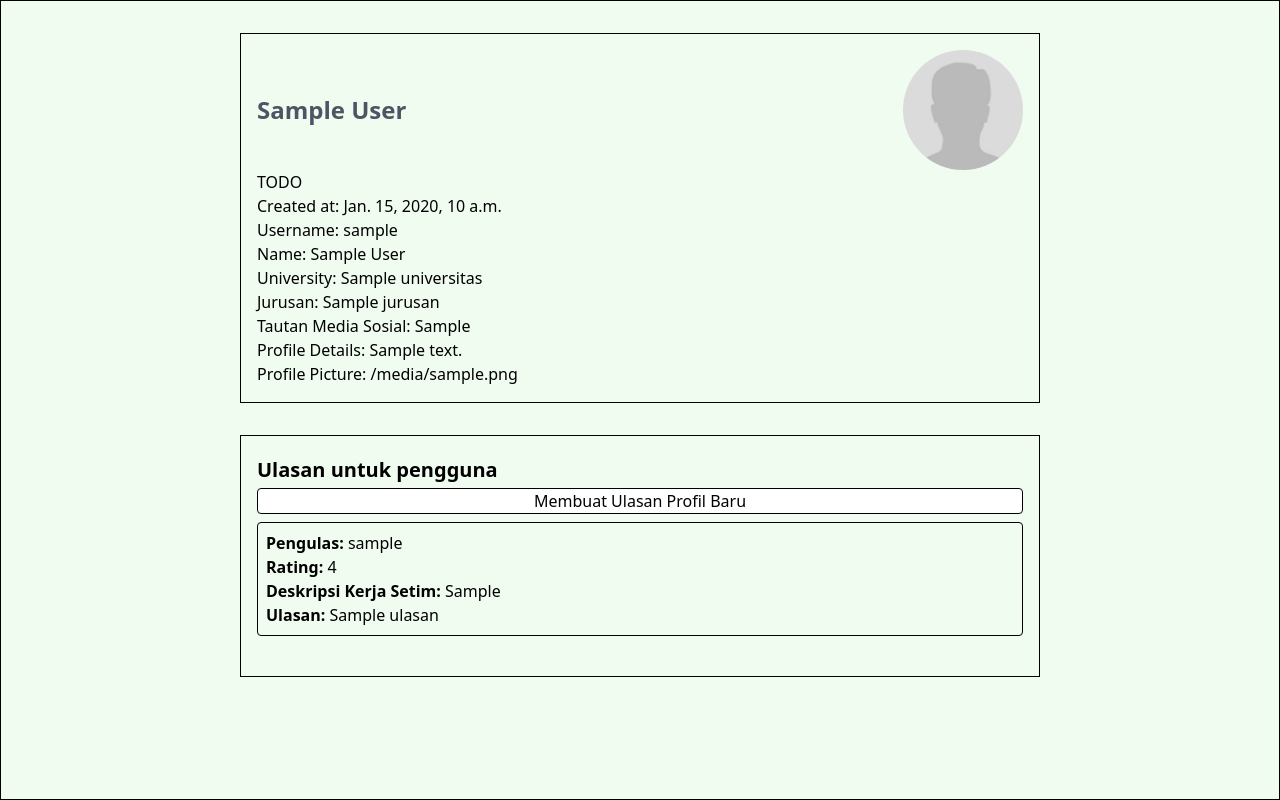
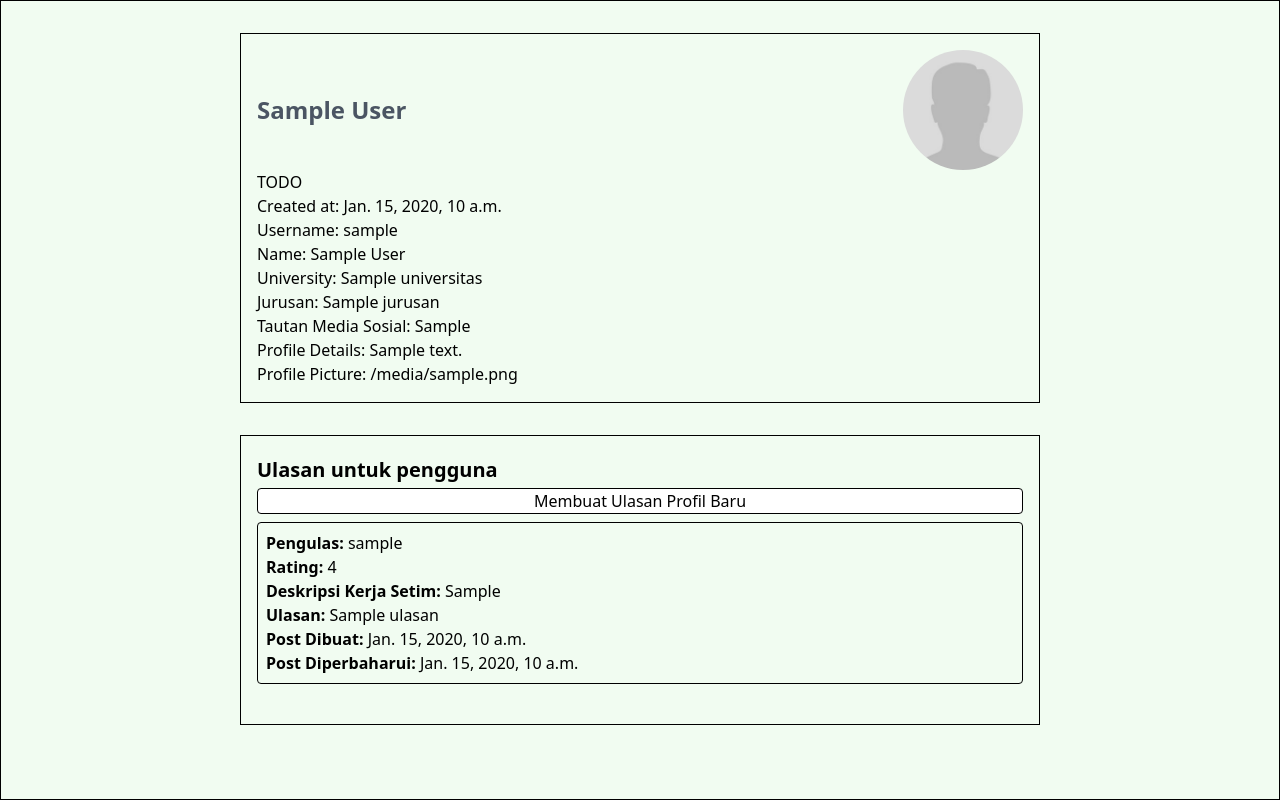
Before and after one commit to daffafaizan/invite-app, a Django app: template invite/user_profile/templates/user_profile/profile.html in a window 1280 px wide. Run offline with Django 3.2, Linux system fonts and the light colour scheme; the template is opened without the code that fills it: most values are stand-ins (such as "Sample title", 1, 10 or a date in 2020); some libraries are stand-ins or nearby versions.

Commit message:
fe improvements for ulasan profile and add class meta

```diff
--- a/invite/user_profile/models.py
+++ b/invite/user_profile/models.py
@@ -19,3 +19,7 @@ class UlasanProfil(models.Model):
     is_active = models.BooleanField(default=True)
     created_at = models.DateTimeField(auto_now_add=True)
     updated_at = models.DateTimeField(auto_now=True)
+
+    class Meta:
+        # descending order
+        ordering = ['-updated_at']
--- a/invite/user_profile/templates/user_profile/profile.html
+++ b/invite/user_profile/templates/user_profile/profile.html
@@ -50,6 +50,8 @@
                     <div><b>Rating: </b>{{ item.rating }}</div>
                     <div><b>Deskripsi Kerja Setim: </b>{{ item.deskripsi_kerja_setim }}</div>
                     <div><b>Ulasan: </b>{{ item.ulasan }}</div>
+                    <div><b>Post Dibuat: </b>{{ item.created_at }}</div>
+                    <div><b>Post Diperbaharui: </b>{{ item.updated_at }}</div>
                 </div>
             </div>
             {% endfor %}
```
Also changed, not shown: invite/user_profile/migrations/0002_alter_ulasanprofil_options.py (added).
